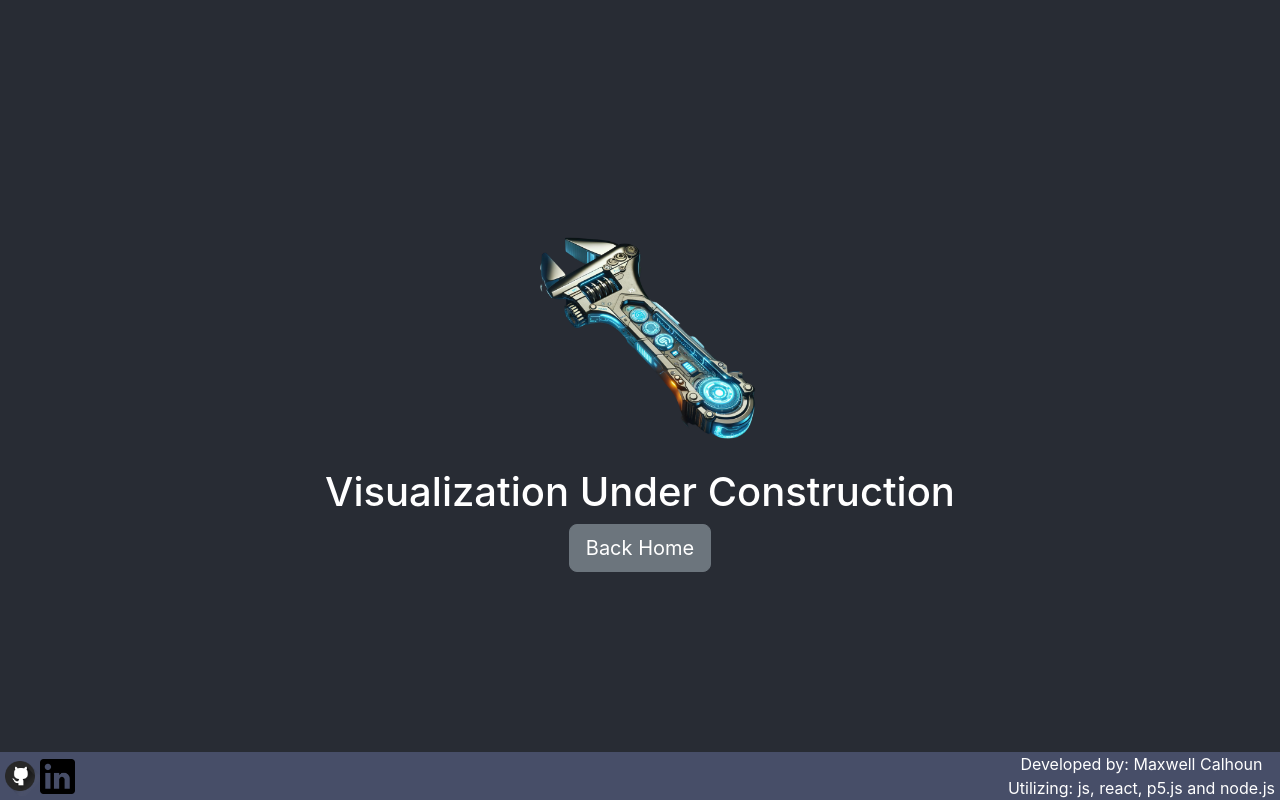
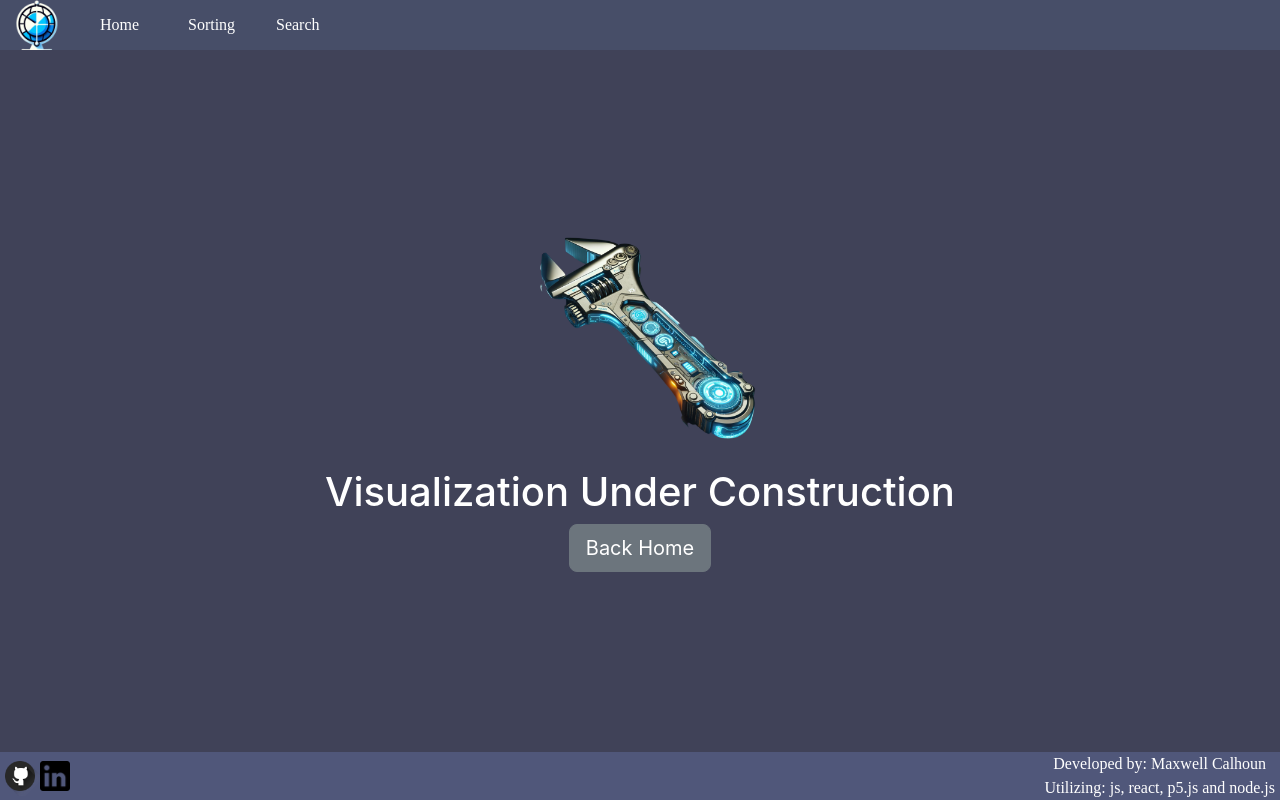
Before and after one commit to Maxwell-Calhoun/Algorithm-Visualizer, a React (Create React App) app in the folder algorithm-visualizer/: page /Algorithm-Visualizer/Search in a window 1280 px wide. Built offline with nearby package versions, Linux system fonts and the light colour scheme.

Commit message:
Navigation bar is fully implemented. Insertion algorithm has been fixed.

```diff
--- a/algorithm-visualizer/src/Algorithms/SortingAlgorithms.js
+++ b/algorithm-visualizer/src/Algorithms/SortingAlgorithms.js
@@ -4,19 +4,18 @@ const swap = async (data, x, y) => {
     var temp = data[x];
     data[x] = data[y];
     data[y] = temp;
-    await sleep(speed);
 };
 
 export const insertionSort = async (data) => {
-    let sorted = 0;
-    console.log(speed)
+    let itr = 0;
+    let value = 0;
     for (let ii = 1; ii < data.length; ii++) {
-        if (data[sorted] > data[ii]) {
-            await swap(data, ii, sorted);
-            ii = ii - 2;
-            sorted--;
-        } else {
-            sorted++;
+        itr = ii - 1;
+        value = data[ii];
+        while (itr >= 0 && value < data[itr]) {
+            swap(data, itr,itr + 1);
+            await sleep(speed);
+            itr--;
         }
     }
 };
--- a/algorithm-visualizer/src/Components/Footer.js
+++ b/algorithm-visualizer/src/Components/Footer.js
@@ -15,10 +15,10 @@ export const Footer = () => {
             </div>
             <div className='notes'>
                 <p className='note'>
-                    Developed by: Maxwell Calhoun
+                Developed by: Maxwell Calhoun
                 </p>
                 <p className='note'>
-                    Utilizing: js, react, p5.js and node.js
+                Utilizing: js, react, p5.js and node.js
                 </p>
             </div>
         </footer>
--- a/algorithm-visualizer/src/Components/Header.js
+++ b/algorithm-visualizer/src/Components/Header.js
@@ -0,0 +1,29 @@
+import '../Pages/CSS/Header.css';
+import Navbar from 'react-bootstrap/Navbar';
+import Container from 'react-bootstrap/Container';
+import { useNavigate } from "react-router-dom";
+import Nav from 'react-bootstrap/Nav';
+import icon from '../img/icon.png';
+
+export const Header = () => {
+    const navigate = useNavigate();
+
+    return (
+    <Navbar className="Header">
+        <Container className='Container'>
+            <Nav.Link onClick={() => navigate("/")}>
+                <img src={icon} className='icon'/>
+            </Nav.Link>
+        </Container>
+        <Container className='Container'>
+            <Nav.Link onClick={() => navigate("/")}>Home</Nav.Link>
+        </Container>
+        <Container className='Container'>
+            <Nav.Link onClick={() => navigate("/Sorting")}>Sorting</Nav.Link>
+        </Container>
+        <Container className='Container'>
+            <Nav.Link onClick={() => navigate("/Search")}>Search</Nav.Link>
+        </Container>
+    </Navbar>
+    );
+};
--- a/algorithm-visualizer/src/Components/SortingComponent.js
+++ b/algorithm-visualizer/src/Components/SortingComponent.js
@@ -10,7 +10,7 @@ export const SortSketch = ({dataRef}) => {
         const sketch = (canvas) => {
             canvas.setup = () => {
                 WIDTH = canvas.windowWidth;
-                HEIGHT = canvas.windowHeight - 150;
+                HEIGHT = canvas.windowHeight - 200;
                 dataRef.current = getRandomData(WIDTH / 10);
                 canvas.createCanvas(WIDTH, HEIGHT);
             };
@@ -39,7 +39,7 @@ export const getRandomData = (n) => {
     let randomData = [];
     for (let ii = 0; ii < n; ii++) {
         // data created will not be bigger than the canvas of the screen no matter viewing device
-        randomData[ii] = Math.floor(Math.random() * HEIGHT) + 1;
+        randomData[ii] = Math.floor(Math.random() * HEIGHT);
     }
     return randomData;
 };
--- a/algorithm-visualizer/src/Pages/App.js
+++ b/algorithm-visualizer/src/Pages/App.js
@@ -1,12 +1,15 @@
 import './CSS/App.css';
 import { Footer } from '../Components/Footer';
+import { Header } from '../Components/Header';
 import Button from 'react-bootstrap/Button';
 import { useNavigate } from "react-router-dom";
 
 const App = () => {
   const navigate = useNavigate();
+
   return (
     <div className="App">
+      <Header/>
       <header className="App-header">
         <h1>Algorithm Visualizer</h1>
         <h3>Select algorithms from below to see the visualizations</h3>
--- a/algorithm-visualizer/src/Pages/CSS/App.css
+++ b/algorithm-visualizer/src/Pages/CSS/App.css
@@ -1,5 +1,4 @@
 .App {
-  text-align: center;
   min-height: 100vh;
   position: relative;
   background-color: #404258;
@@ -12,6 +11,7 @@
 .App-header {
   position: absolute;
   top: 5vh;
+  text-align: center;
   align-items: center;
   justify-content: flex-start;
   color: white;
--- a/algorithm-visualizer/src/Pages/CSS/Footer.css
+++ b/algorithm-visualizer/src/Pages/CSS/Footer.css
@@ -1,6 +1,7 @@
 .footer {
+    font-family: source-code-pro;
     color: white;
-    background-color: #474E68;
+    background-color: #50577A;
     display: flex;
     align-items: center;
     bottom: 0;
@@ -13,7 +14,7 @@
 }
 
 .lnIcon {
-    width: 35px;
+    width: 30px;
 }
 
 .footer .notes {
--- a/algorithm-visualizer/src/Pages/CSS/Header.css
+++ b/algorithm-visualizer/src/Pages/CSS/Header.css
@@ -0,0 +1,22 @@
+.Header {
+    font-family: source-code-pro;
+    background-color: #474E68;
+    color: white;
+    width: 100vw;
+    position: absolute;
+    top: 0;
+    padding: 0;
+    display: flex;
+}
+
+.icon {
+    width: 50px;
+    margin: 0px;
+    border: 0;
+}
+
+.Container {
+    width: 2px;
+    margin-right: 5vw;
+    margin-left: 0;
+}
--- a/algorithm-visualizer/src/Pages/CSS/Search.css
+++ b/algorithm-visualizer/src/Pages/CSS/Search.css
@@ -2,7 +2,7 @@
     text-align: center;
     min-height: 100vh;
     position: relative;
-    background-color: #282c34;
+    background-color: #404258;
     justify-content: center;
     align-items: center;
     display: flex;
--- a/algorithm-visualizer/src/Pages/CSS/Sorting.css
+++ b/algorithm-visualizer/src/Pages/CSS/Sorting.css
@@ -0,0 +1,8 @@
+.Sorting {
+    background-color: #404258;
+    height: 100vh;
+}
+
+.Sorting-Sketch {
+    margin-top: 50px;
+}
--- a/algorithm-visualizer/src/Pages/Search.js
+++ b/algorithm-visualizer/src/Pages/Search.js
@@ -1,5 +1,6 @@
 import './CSS/Search.css';
 import { Footer } from '../Components/Footer';
+import { Header } from '../Components/Header';
 import wrench from '../img/wrench.png'
 import Button from 'react-bootstrap/Button';
 import { useNavigate } from "react-router-dom";
@@ -8,6 +9,7 @@ export default function Search() {
     const navigate = useNavigate();
     return (
         <div className="Search">
+            <Header/>
             <img className='wrenchImg' src={wrench} alt="wrench"/>
             <div className='Construction'>
                 <h1>Visualization Under Construction</h1>
--- a/algorithm-visualizer/src/Pages/Sorting.js
+++ b/algorithm-visualizer/src/Pages/Sorting.js
@@ -1,5 +1,6 @@
 import './CSS/Sorting.css';
 import { Footer } from '../Components/Footer';
+import { Header } from '../Components/Header';
 import React from 'react';
 import Button from 'react-bootstrap/Button';
 import { insertionSort, mergeSort } from "../Algorithms/SortingAlgorithms";
@@ -50,8 +51,9 @@ export default class Sorting extends React.Component {
 
     render() {
         return (
-            <div>
-                <div className="Sorting">
+            <div className='Sorting'>
+                <Header/>
+                <div className="Sorting-Sketch">
                     <SortSketch dataRef={this.dataRef}/>
                 </div>
                 <div className="selection">
```
Also changed, not shown: algorithm-visualizer/src/img/icon.png (added).
